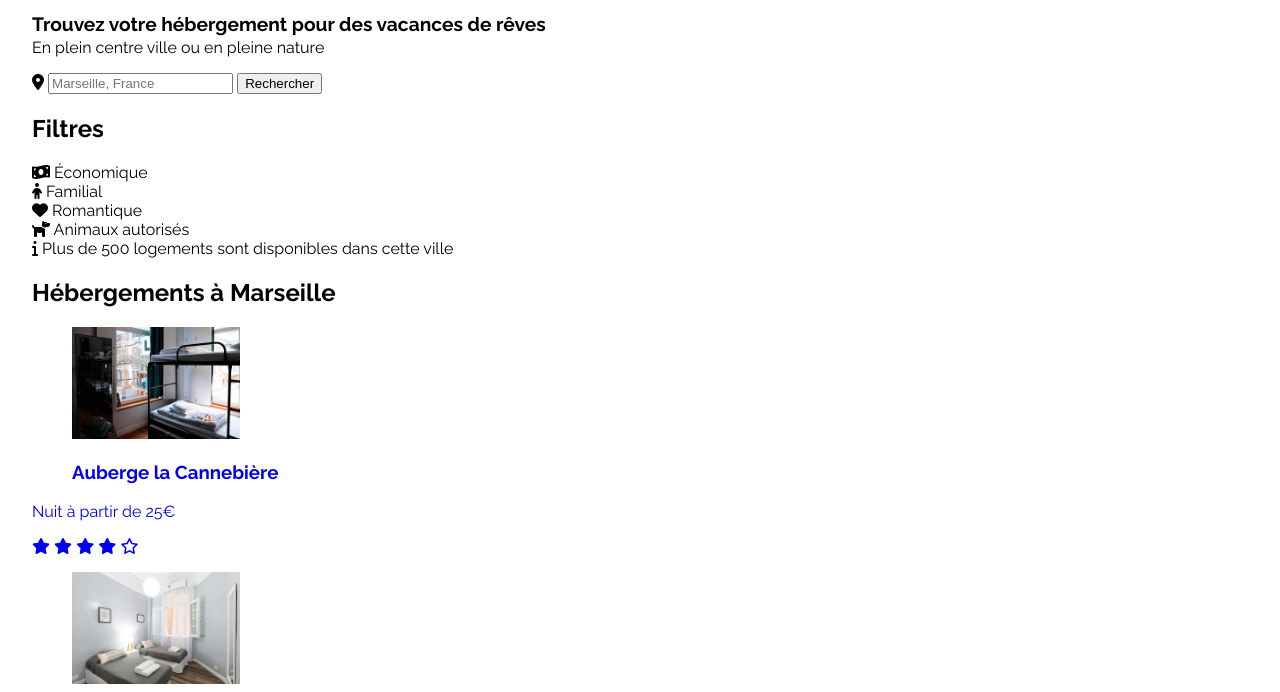
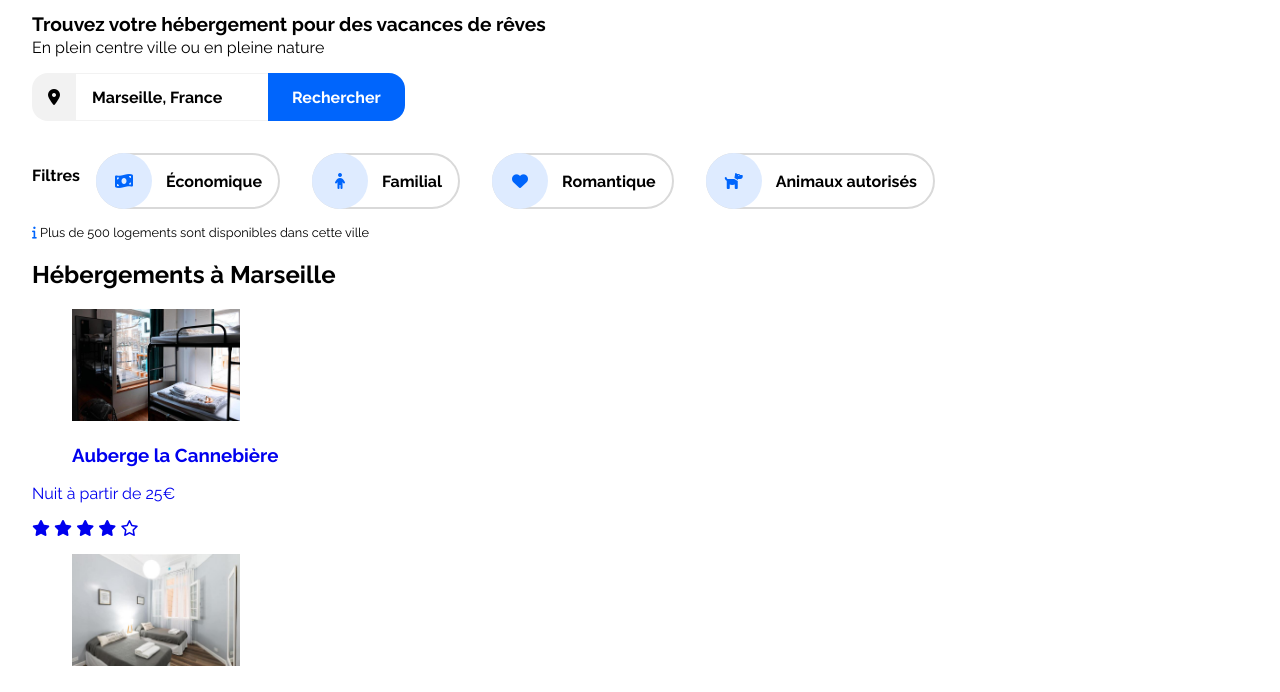
Before and after one commit to Marcoguzman211/MarcoGuzman_2_08102020, a plain HTML site: page index.html in a window 1280 px wide. Shown: the part 54-746 px from the top of the page. Drawn offline with Linux system fonts and the light colour scheme.

Commit message:
Styles de Header, recherche et Filtres

```diff
--- a/index.html
+++ b/index.html
@@ -28,41 +28,51 @@
                 <h1 class="searchHeader"> Trouvez votre hébergement pour des vacances de rêves</h1>
                 <p class="searchParagraph">En plein centre ville ou en pleine nature</p>
             </header>
-            <form action="">
+            <form class="searchForm" action="">
                 <!--icone recherche-->
-                <i class="fas fa-map-marker-alt"></i>
-                <input type="search" placeholder="Marseille, France">
-                <!--Bouton recherche-->
-                <button>Rechercher</button>
+                    <i class="fas fa-map-marker-alt searchIcon"></i>
+                    <input class="searchInput" type="search" placeholder="Marseille, France">
+                    <!--Bouton recherche-->
+                    <button class="searchButton">Rechercher</button>
             </form>
             <!--Filtres de recherche-->
-            <div>
-                <h2>Filtres</h2>
+            <div class="filterContainer">
+                <header>
+                    <h2 class="filterHeader">Filtres</h2>
+                </header>
                 <!--économique-->
-                <div>
-                    <i class="fas fa-money-bill-wave"></i>
-                    <span>Économique</span>
+                <div class="filterItem">
+                    <span class="filtersIcon">
+                        <i class="fas fa-money-bill-wave fa-color"></i>
+                    </span>
+                    <span class="filterItemText">Économique</span>
                 </div>
                 <!--Familial-->
-                <div>
-                    <i class="fas fa-child"></i>
-                    <span>Familial</span>
+                <div class="filterItem">
+                    <span class="filtersIcon">
+                        <i class="fas fa-child fa-color"></i>
+                    </span>
+                    <span class="filterItemText">Familial</span>
                 </div>
                 <!--Romantique-->
-                <div>
-                    <i class="fas fa-heart"></i>
-                    <span>Romantique</span>
+                <div class="filterItem">
+                    <span class="filtersIcon">
+                        <i class="fas fa-heart fa-color"></i>
+                    </span>
+                    <span class="filterItemText">Romantique</span>
                 </div>
                 <!--Animaux autorisés-->
-                <div>
-                    <i class="fas fa-dog"></i>
-                    <span>Animaux autorisés</span>
+                <div class="filterItem">
+                    <span class="filtersIcon">
+                        <i class="fas fa-dog fa-color"></i>
+                    </span>
+                    <span class="filterItemText">Animaux autorisés</span>
                 </div>
                 <!--Informations avec icone-->
-                <div>
-                    <i class="fas fa-info"></i>
-                    <span>Plus de 500 logements sont disponibles dans cette ville</span>
-                </div>
+            </div>
+            <div class="filterInfo">
+                <i class="fas fa-info fa-color"></i>
+                <span>Plus de 500 logements sont disponibles dans cette ville</span>
             </div>
         </section>
         <!--Hébergements-->
--- a/styles.css
+++ b/styles.css
@@ -16,8 +16,12 @@ a {
      height: 7rem;
  }
 
+ /* Changement de couleur des icones */
+ .fa-color {
+     color: #0065FC;
+ }
+
  .header {
-     /* border: 2px solid #0065FC; */
      display: flex;
      justify-content: flex-end;
  }
@@ -59,3 +63,92 @@ a {
  .searchParagraph {
      margin-top: 0.2em;
  }
+
+/* Formulaire de recherche avec bouton */
+.searchForm {
+    display: inline-flex;
+}
+
+.searchIcon {
+    background-color: #F2F2F2;
+    padding: 1em;
+    border-radius: 1em 0 0 1em;
+}
+
+.searchInput {
+    font-size: 1em;
+    font-weight: bold;
+    font-family: "Raleway", sans-serif;
+    width: 12em;
+    border-right: none;
+    border-left: none;
+    border-top: #F2F2F2 1px solid;
+    border-bottom: #F2F2F2 1px solid;
+    padding: 0 1em;
+    box-sizing: border-box;
+}
+
+.searchInput::placeholder {
+    font-family: "Raleway", sans-serif;
+    font-size: 1em;
+    font-weight: bold;
+    color: #000;
+}
+
+.searchButton {
+    font-family: "Raleway", sans-serif;
+    font-size: 1em;
+    background-color: #0065FC;
+    color: white;
+    font-weight: bold;
+    border: none;
+    border-radius: 0 1em 1em 0;
+    padding: 0 1.5em;
+    cursor: pointer;
+}
+
+/* Filtres */
+.filterContainer {
+    display: flex;
+    margin-top: 2em;
+
+}
+
+.filterHeader {
+    font-size: 1em;
+    margin-right: 1em;
+}
+
+.filterItem {
+    display: flex;
+    align-items: center;
+    margin-right: 2em;
+    border: 2px solid #d9d9d9;
+    border-radius: 2em;
+    margin-bottom: 1em;
+    cursor: pointer;
+    transition-duration: 0.1s;
+    font-weight: bold;
+
+}
+
+.filtersIcon {
+    background-color: #DEEBFF;
+    border-radius: 100%;
+    height: 3.5em;
+    width: 3.5em;
+    display: flex;
+    align-items: center;
+    justify-content: center;
+    margin: -2px;
+
+}
+
+.filterInfo {
+    font-size: 0.8em;
+}
+
+.filterItemText {
+    display: flex;
+    margin: 0 1em;
+}
```
